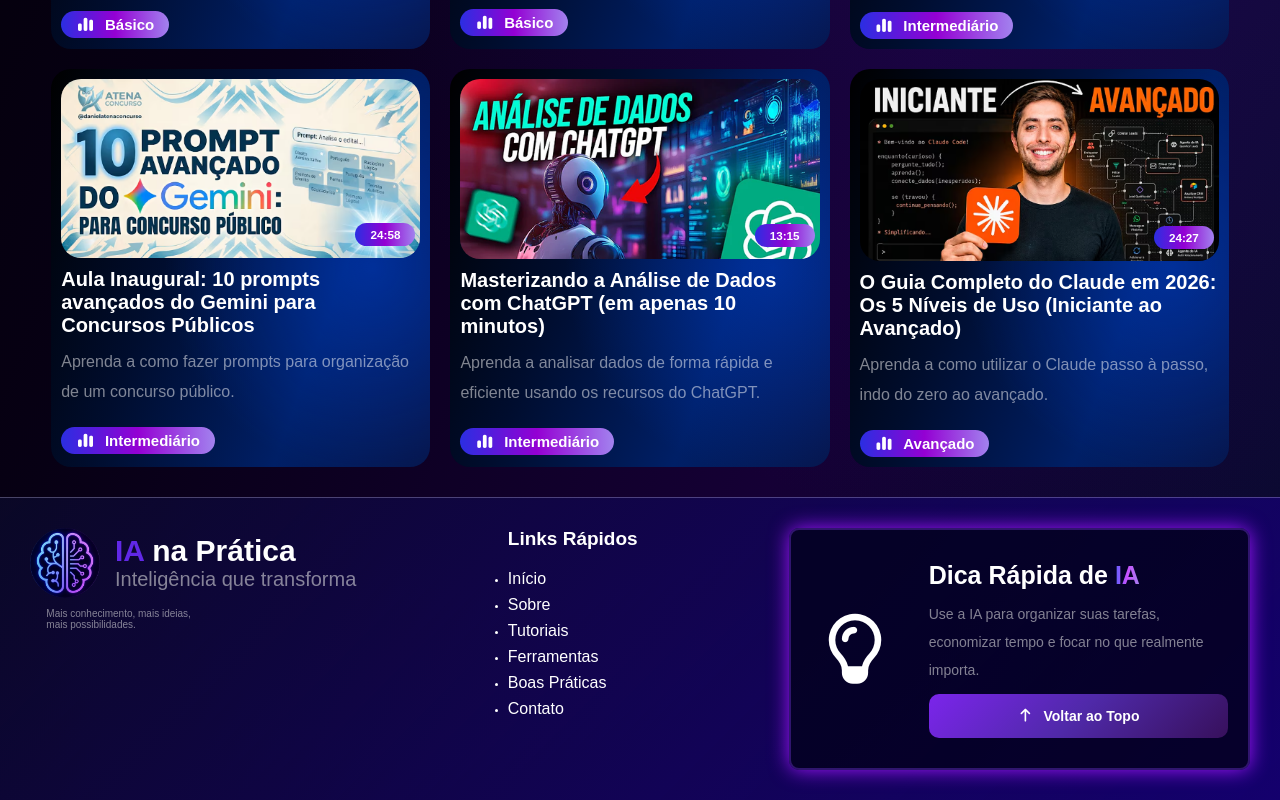
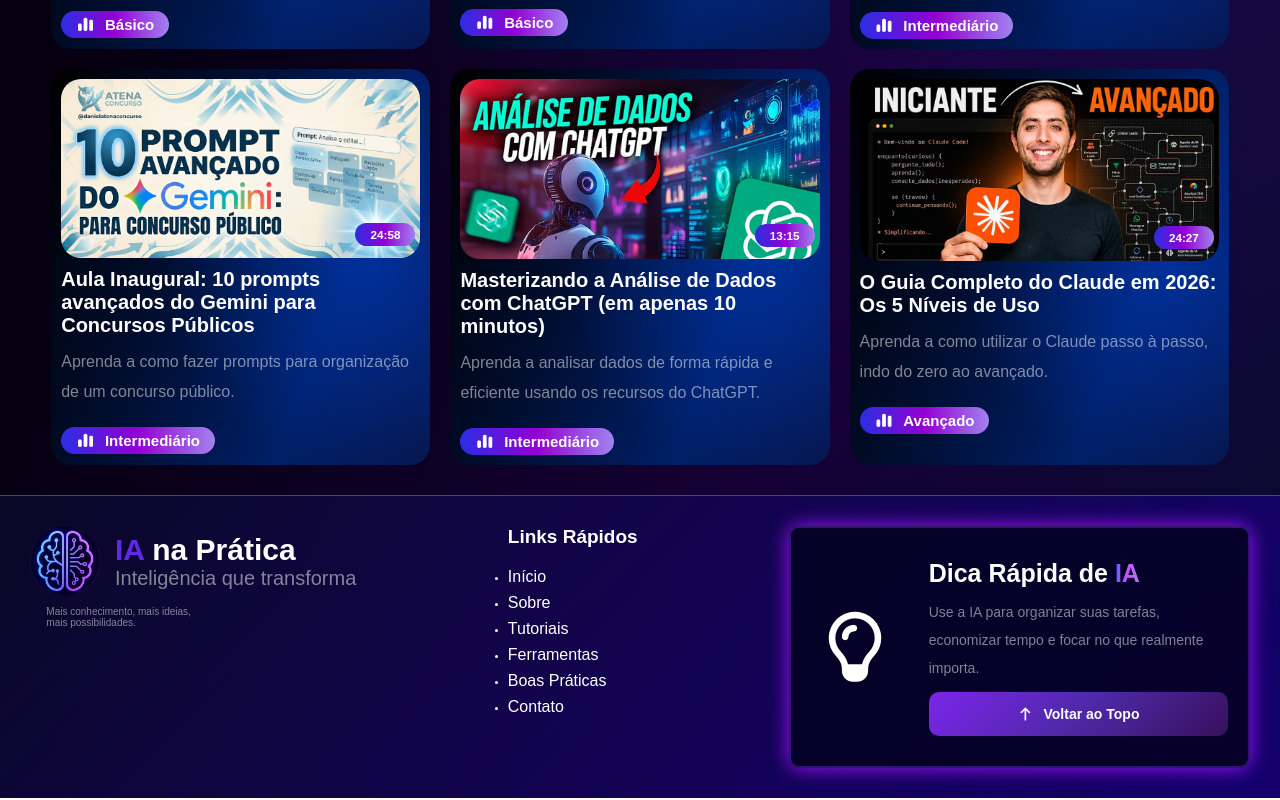
Before and after one commit to arthurherculano155-del/AI-HUB, a React (Create React App) app in the folder hub-ai/: page /tutoriais in a window 1280 px wide. Shown: the part 1419-2219 px from the top of the page. Built offline with nearby package versions, Linux system fonts and the light colour scheme.

Commit message:
Alterei título do vídeo

```diff
--- a/hub-ai/src/Pages/Tutoriais/tutoriais.jsx
+++ b/hub-ai/src/Pages/Tutoriais/tutoriais.jsx
@@ -118,7 +118,7 @@
                     link="https://www.youtube.com/watch?v=R8zzSZTXzb4"
                     imagem="Capa-Video-Claude.png"
                     tempo="24:27"
-                    titulo="O Guia Completo do Claude em 2026: Os 5 Níveis de Uso (Iniciante ao Avançado)"
+                    titulo="O Guia Completo do Claude em 2026: Os 5 Níveis de Uso"
                     desc="Aprenda a como utilizar o Claude passo à passo, indo do zero ao avançado."
                     nivel="Avançado"
                 />
```
